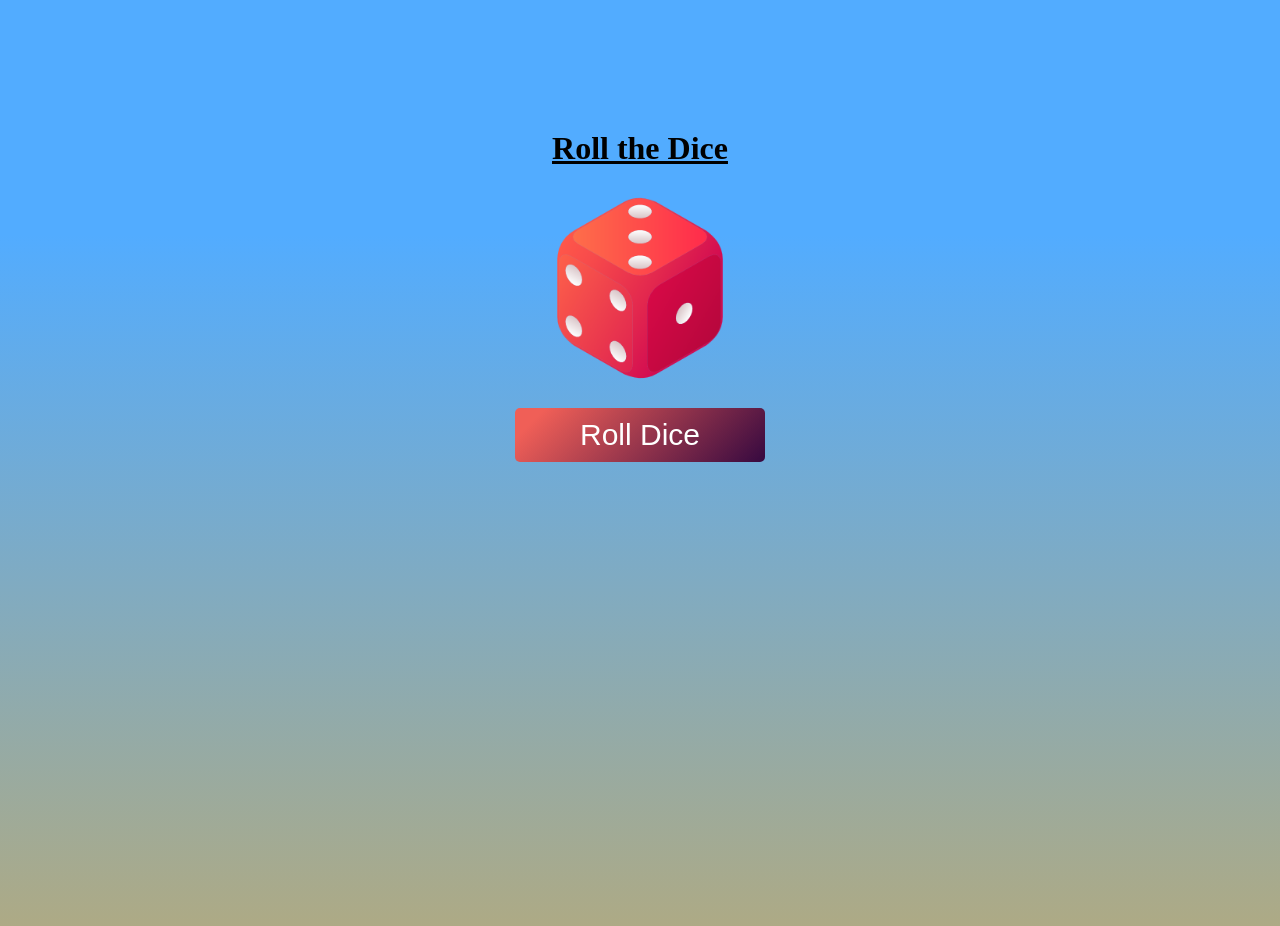
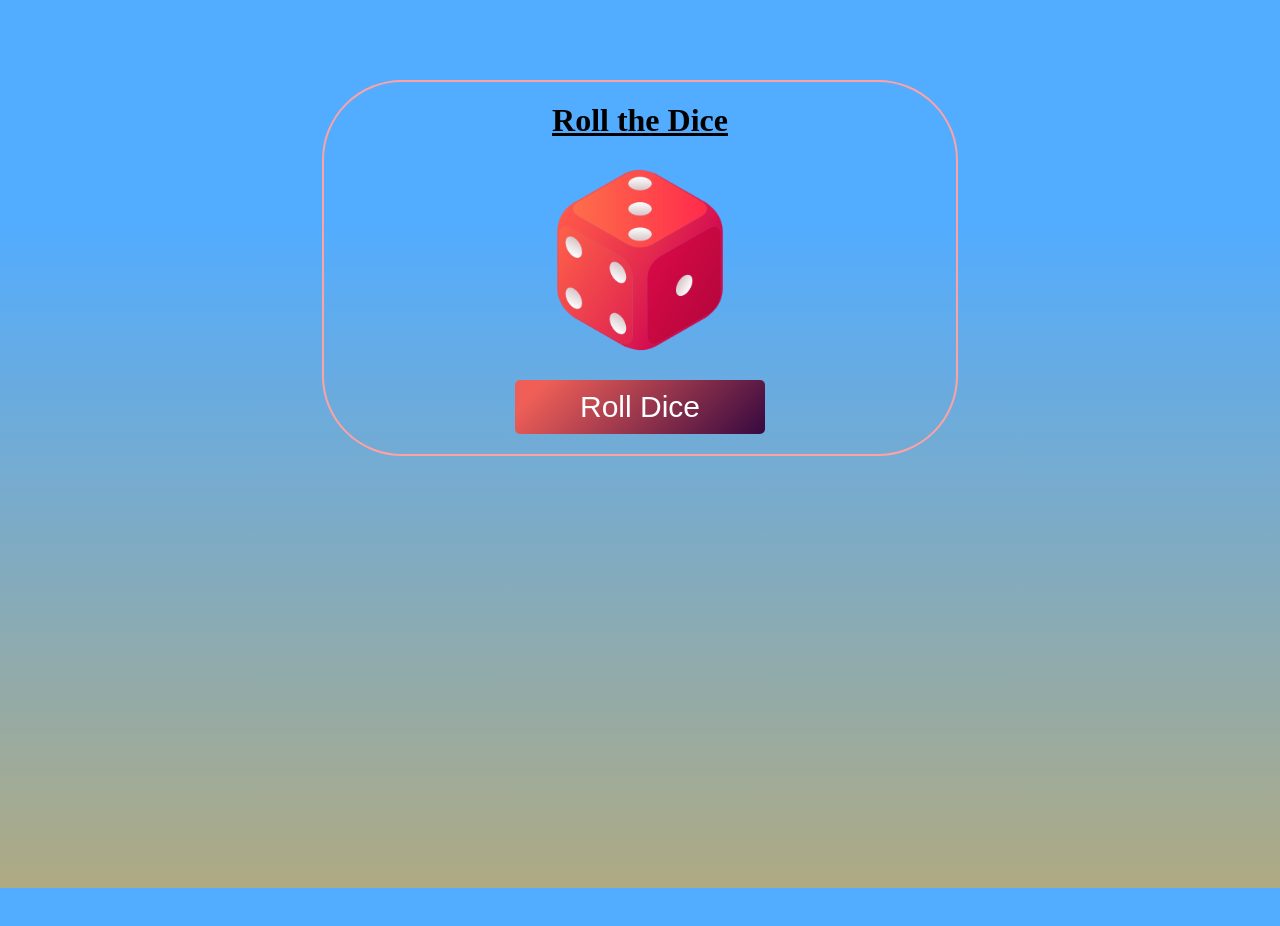
Before and after one commit to Vaibhav55072/Dice_Roller_Javascript, a plain HTML site: page index.html in a window 1280 px wide. After the commit the page ends 888 px from the top, so only its background shows below. Drawn offline with Linux system fonts and the light colour scheme.

Commit message:
Border And Alignment Set

```diff
--- a/index.html
+++ b/index.html
@@ -19,7 +19,7 @@
 
         }
         h1{
-            margin-top: 130px;
+            margin-top: 20px;
         }
 
         .app-title{
@@ -39,13 +39,20 @@
 
 
         }
+        .content{
+            border: 2px solid rgb(255, 162, 162);
+            width:50%;
+            display: block;
+            margin:80px auto;
+            border-radius: 80px;
+        }
 
 
     </style>
 </head>
-<body>
+<body><div class="content">
     <h1 class="app-title"><u>Roll the Dice</u></h1>
-    <div class="content">
+
 
     <img src="simple-dice.png" alt="dice" class="dice-img" id="dice-img"/>
 
@@ -80,8 +87,9 @@
                 break;
 
             case 6:
-                imgElement.src='dice (7).png';
+                imgElement.src='dice (6).png';
                 break;
+
             default:
                 imgElement.src='simple-dice.png';
 
```
